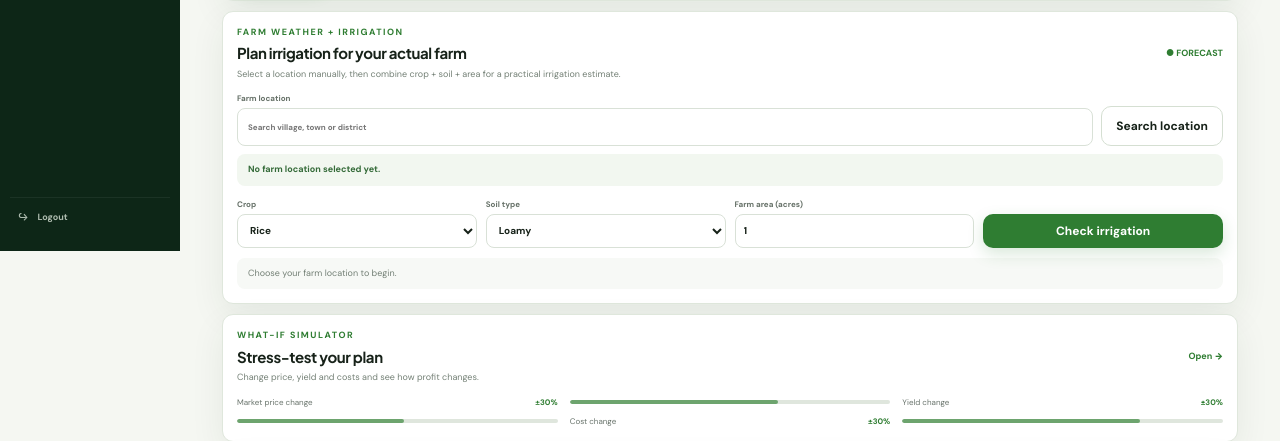
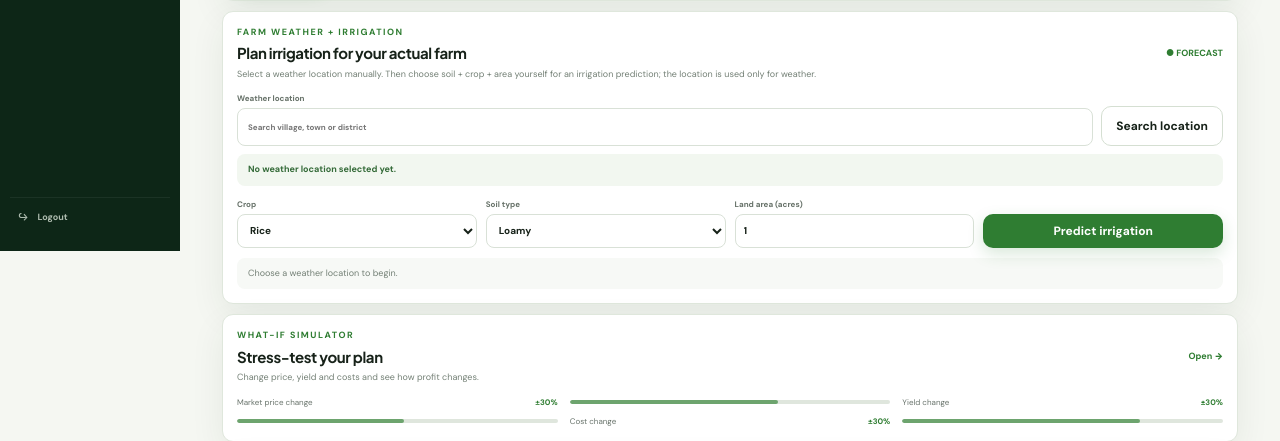
Before and after one commit to 99240041346-beep/99240041346-beep-99240041346-beep-farmprofit-hackatho, a Flask app: page /dashboard in a window 1280 px wide. Shown: the part 549-990 px from the top of the page. Run offline with Flask 3, Linux system fonts and the light colour scheme; a user stored in the database is signed in.

Commit message:
Clarify weather-only location and manual soil prediction

```diff
--- a/templates/dashboard.html
+++ b/templates/dashboard.html
@@ -24,26 +24,26 @@
   </form>
 </section>
 <section class="panel agri-intelligence-panel">
-  <div class="panel-head"><div><div class="eyebrow">FARM WEATHER + IRRIGATION</div><h2>Plan irrigation for your actual farm</h2><p>Select a location manually, then combine crop + soil + area for a practical irrigation estimate.</p></div><span class="live-dot">● FORECAST</span></div>
+  <div class="panel-head"><div><div class="eyebrow">FARM WEATHER + IRRIGATION</div><h2>Plan irrigation for your actual farm</h2><p>Select a weather location manually. Then choose soil + crop + area yourself for an irrigation prediction; the location is used only for weather.</p></div><span class="live-dot">● FORECAST</span></div>
   <div class="location-picker">
     <div class="location-search-row">
-      <label>Farm location
-        <input id="farmLocationInput" type="search" placeholder="Search village, town or district" autocomplete="off">
+      <label>Weather location
+        <input id="weatherLocationInput" type="search" placeholder="Search village, town or district" autocomplete="off">
       </label>
-      <button class="btn btn-light" type="button" id="farmLocationSearch">Search location</button>
+      <button class="btn btn-light" type="button" id="weatherLocationSearch">Search location</button>
     </div>
     <div id="locationResults" class="location-results" hidden></div>
-    <div id="selectedFarmLocation" class="selected-location">No farm location selected yet.</div>
+    <div id="selectedFarmLocation" class="selected-location">No weather location selected yet.</div>
   </div>
   <div class="field-row four irrigation-controls">
     <label>Crop<select id="irrigationCrop">{% for crop, info in crops.items() %}<option value="{{ crop }}">{{ crop }}</option>{% endfor %}</select></label>
     <label>Soil type<select id="irrigationSoil">
       <option value="Sandy">Sandy</option><option value="Sandy Loam">Sandy Loam</option><option value="Loamy" selected>Loamy</option><option value="Silty">Silty</option><option value="Clay">Clay</option>
     </select></label>
-    <label>Farm area (acres)<input id="irrigationArea" type="number" min="0.1" step="0.1" value="1"></label>
-    <div class="irrigation-action-wrap"><button class="btn btn-primary" type="button" id="checkIrrigation">Check irrigation</button></div>
+    <label>Land area (acres)<input id="irrigationArea" type="number" min="0.1" step="0.1" value="1"></label>
+    <div class="irrigation-action-wrap"><button class="btn btn-primary" type="button" id="checkIrrigation">Predict irrigation</button></div>
   </div>
-  <div id="irrigationStatus" class="irrigation-status">Choose your farm location to begin.</div>
+  <div id="irrigationStatus" class="irrigation-status">Choose a weather location to begin.</div>
   <div id="irrigationResult" class="irrigation-result" hidden></div>
 </section>
 
```
